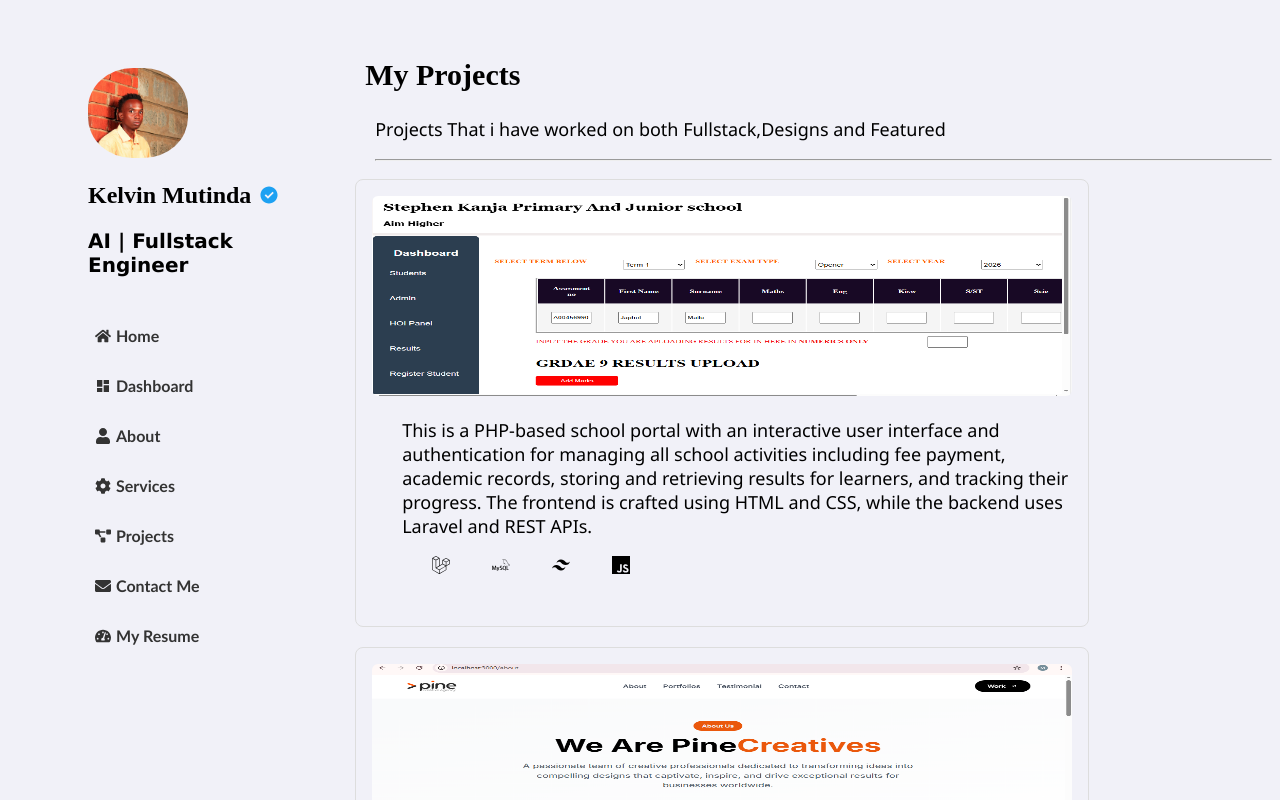
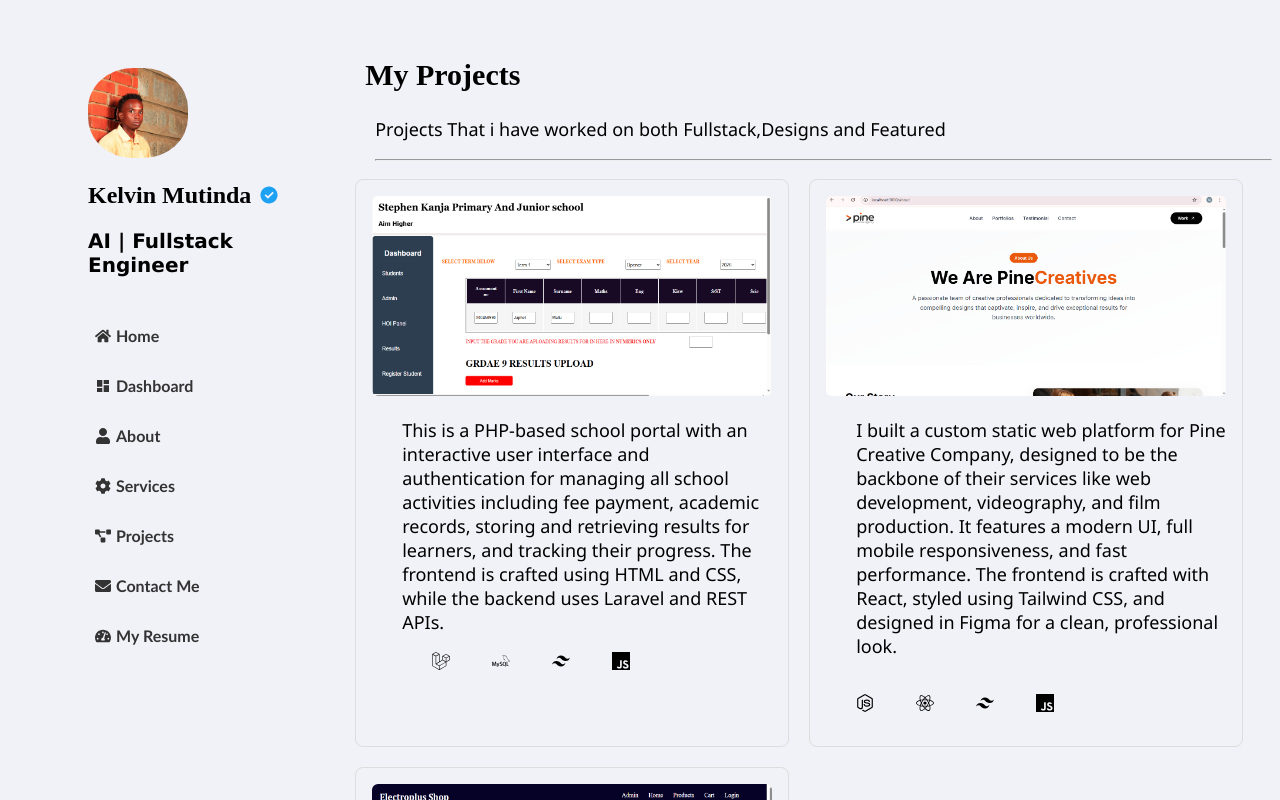
Before and after one commit to mwendwamutinda24/my-portfolio, a React (Vite) app: page /projects in a window 1280 px wide. Shown: the top 800 px of the page. Built offline with nearby package versions, Linux system fonts and the light colour scheme.

Commit message:
Update App.css

```diff
--- a/src/App.css
+++ b/src/App.css
@@ -712,7 +712,7 @@ margin-left:30px;
   border: 1px solid #ddd;
   border-radius: 8px;
   padding: 16px;
-  width:700px;
+  width:400px;
   height:auto;
   text-decoration: none;
   color: inherit;
@@ -734,7 +734,7 @@ margin-left:30px;
   bottom: 0;
   left: 0;
   right: 0;
-  width:700px;
+  width:400px;
   height:auto;
   background: rgba(0,0,0,0.7);
   color: #fff;
```
